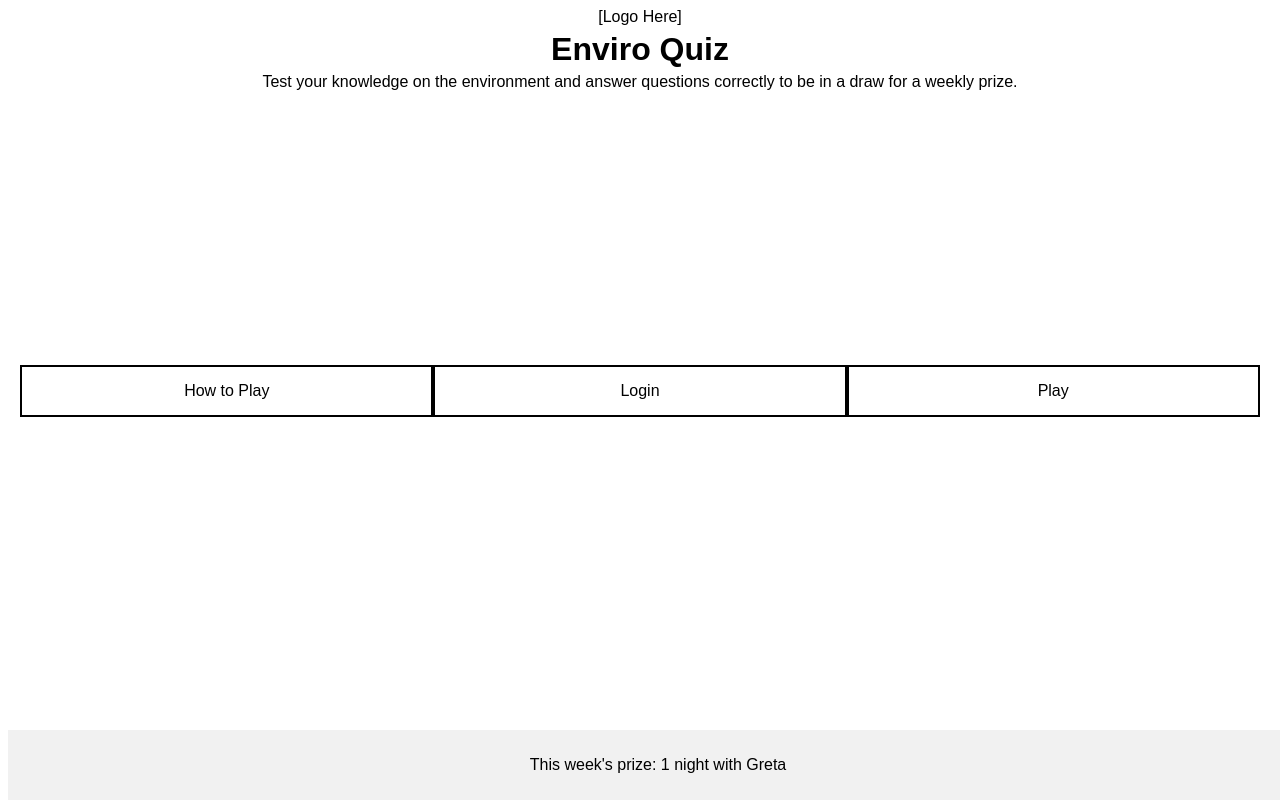
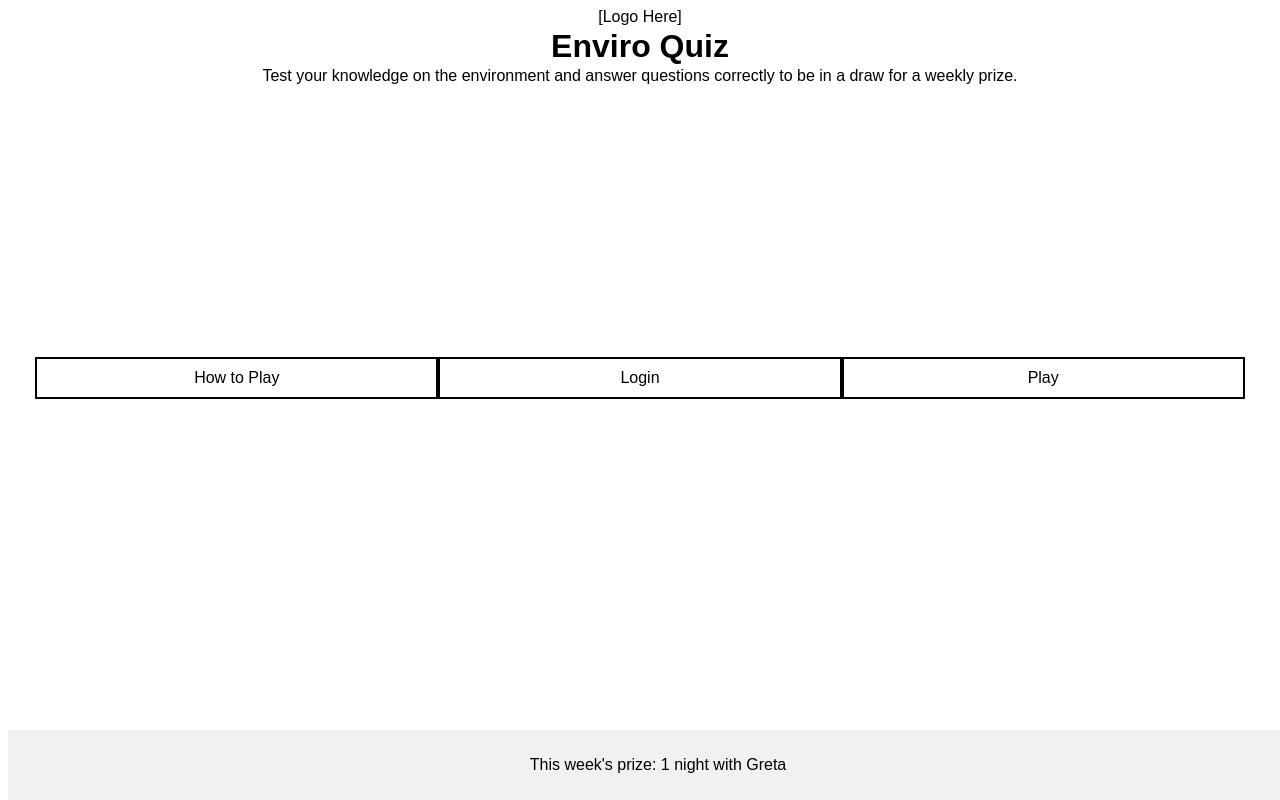
Before and after one commit to Nanami9849124/en, a plain HTML site: page index.html in a window 1280 px wide. Drawn offline with Linux system fonts and the light colour scheme.

Commit message:
Update style.css

```diff
--- a/style.css
+++ b/style.css
@@ -6,25 +6,25 @@ body {
 }
 
 .header h1 {
-    margin: 5px 0; /* Further reduced margin for the title */
-    font-size: 2em; /* Font size, adjust if needed */
+    margin: 2px 0; /* Minimally reduced margin for the title */
+    font-size: 2em; /* Font size, can be adjusted if needed */
 }
 
 .header p {
-    margin: 5px 0; /* Maintained reduced margin for the description */
+    margin: 2px 0; /* Minimally reduced margin for the description */
 }
 
 .main-content {
     text-align: center;
-    margin-top: 15px; /* Further reduced space between header and boxes */
+    margin-top: 10px; /* Further reduced space between header and boxes */
 }
 
 .box {
     border: 2px solid black;
-    padding: 15px; /* Slightly reduced padding */
+    padding: 10px; /* Reduced padding */
     width: 30%;
     display: inline-block;
-    margin-top: 10px; /* Further reduced space above the boxes */
+    margin-top: 5px; /* Reduced space above the boxes */
     cursor: pointer;
 }
 
```
